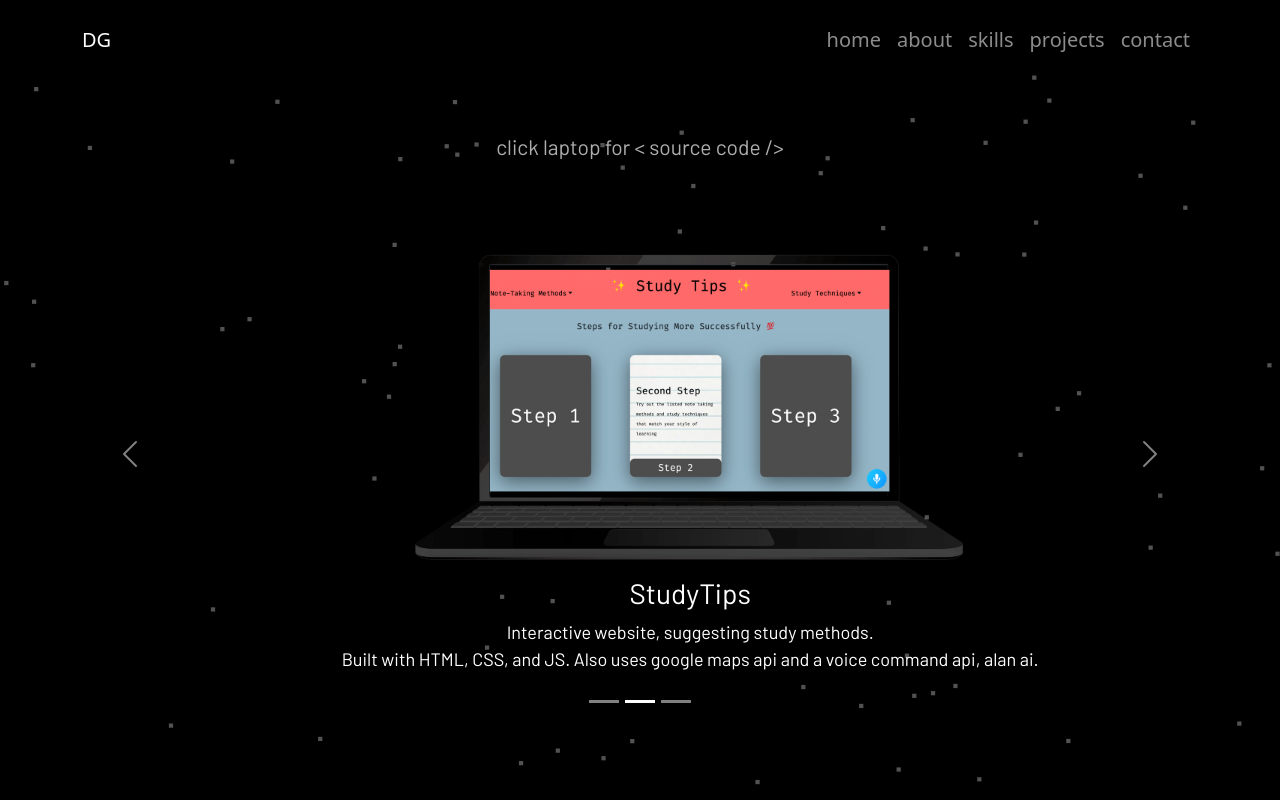
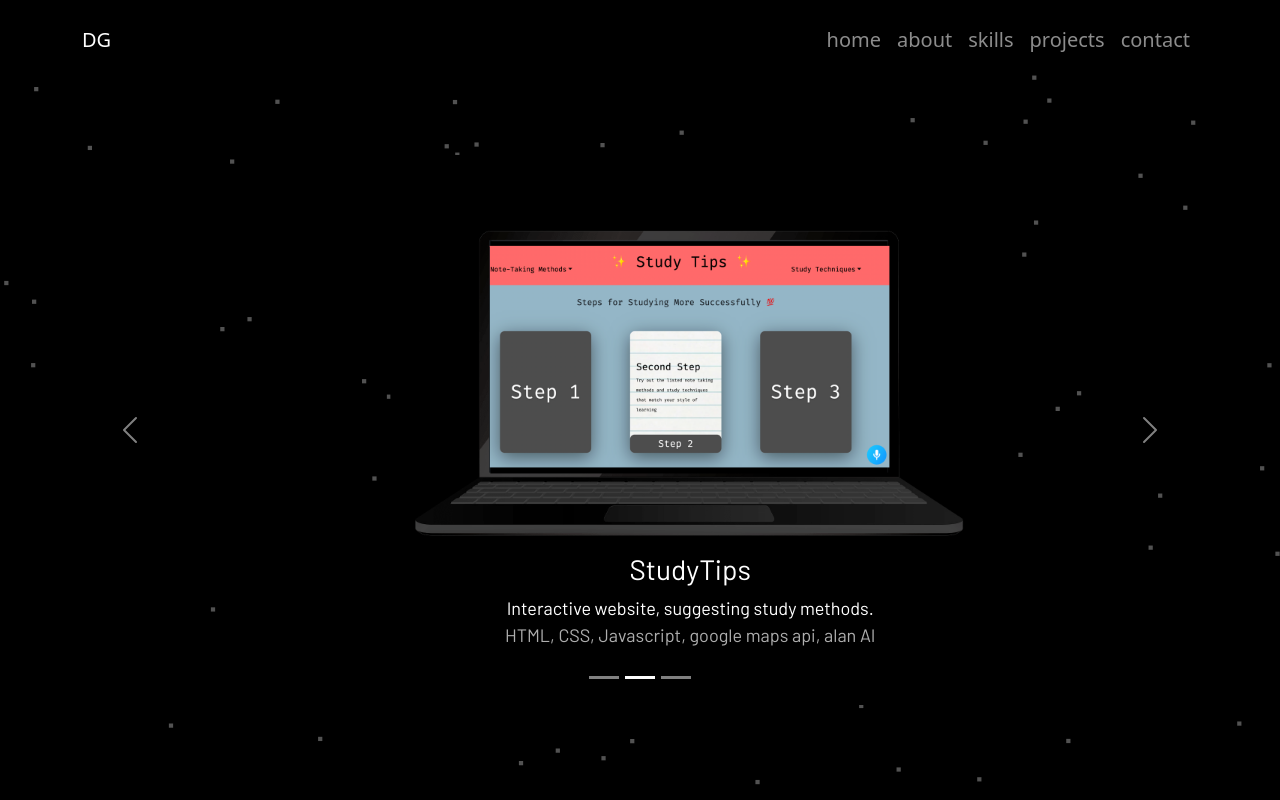
Before and after one commit to dan1el5/personalwebsite, a React (Create React App) app: page /projects in a window 1280 px wide. Built offline with nearby package versions, Linux system fonts and the light colour scheme; the HTML template or start-up script is replaced by a standard one.

Commit message:
fixed particle overlay

```diff
--- a/src/App.css
+++ b/src/App.css
@@ -30,6 +30,10 @@
 
   from { transform : translateY(2%) }
   to   { transform : translateY(0%) }
+}
+
+.grey {
+  color:#AEAEAE;
 }
 
 /* tsparticles */
@@ -154,6 +158,7 @@
   width:50%;
   padding-bottom: 100px;
   transition: 1s all 0s ease;
+  background-color: #000000;
 }
 
 .projectimgs:hover {
@@ -168,8 +173,8 @@
 
 /* contact section */
 .iconstyling {
-  height: 30px;
-  width: 30px;
+  height: 20px;
+  width: 20px;
   margin: 30px;
   padding: 10px;
   color: white;
@@ -186,7 +191,3 @@
   border-color: white;
   color:white;
 }
-
-.grey {
-  color:#AEAEAE;
-}
--- a/src/components/About.js
+++ b/src/components/About.js
@@ -9,7 +9,7 @@ const About = () => {
     return (
         <div className="main">
             <div className="abouttext">
-                <p>My name is Daniel Gomes. I'm a 2nd year student at western university, specializing in computer science. I've been coding for about 5 years.</p>
+                <p>Hi, I'm Daniel Gomes. I'm a 2nd year student at western university, specializing in computer science. I've been coding for about 5 years.</p>
                 <p>I'm a developer at Western Developer's Society, and a business content creator at Western Tech Review.
                 I'm also an avid reader, and passionate about fitness. </p>
                 <p>A few of my skills are full stack development, digital marketing, investment analysis, and algorithm design.</p>
--- a/src/components/Contact.js
+++ b/src/components/Contact.js
@@ -9,7 +9,7 @@ const Contact = () => {
         <div className="main">
             <div>
                 <div className="contacttext">
-                    <h1>feel free to <span className="grey">contact</span> me!</h1>
+                    <h1>get in <span className="grey">touch.</span></h1>
                 </div>
                 <div className="icons">
                     <a href="https://github.com/dan1el5" target="_blank" rel="noreferrer">
--- a/src/components/Projects.js
+++ b/src/components/Projects.js
@@ -8,8 +8,7 @@ import Carousel from 'react-bootstrap/Carousel';
 const Projects = () => {
     return (
         <div className="main">
-            <div>
-                <p class="grey">click laptop for &lt; source code /&gt;</p>
+            <div className="projects">
                 <Carousel>
                     <Carousel.Item>
                         <a href="https://github.com/dan1el5/jammy" target="_blank" rel="noreferrer">
@@ -21,7 +20,7 @@ const Projects = () => {
                         </a>
                         <Carousel.Caption>
                             <h3>Jammy</h3>
-                            <p className="projdesc">Dicord bot for playing music. <br /> Built with discord.py and hosted on repl.it</p>
+                            <p className="projdesc">Dicord bot for playing music. <br /><span className="grey">discord.py, repl.it</span></p>
                         </Carousel.Caption>
                     </Carousel.Item>
 
@@ -35,7 +34,7 @@ const Projects = () => {
                         </a>
                         <Carousel.Caption>
                             <h3>StudyTips</h3>
-                            <p className="projdesc">Interactive website, suggesting study methods. <br/>Built with HTML, CSS, and JS. Also uses google maps api and a voice command api, alan ai.</p>
+                            <p className="projdesc">Interactive website, suggesting study methods. <br/><span className="grey">HTML, CSS, Javascript, google maps api, alan AI</span></p>
                         </Carousel.Caption>
                     </Carousel.Item>
 
@@ -49,7 +48,7 @@ const Projects = () => {
                         </a>
                         <Carousel.Caption>
                             <h3>Workout Tracker</h3>
-                            <p className="projdesc">Practice with the MERN stack. Stores info in database. <br />Built with MongoDB, Express.js, React, Node.js</p>
+                            <p className="projdesc">Practice with the MERN stack.<br /><span className="grey">MongoDB, Express.js, React, Node.js</span></p>
                         </Carousel.Caption>
                     </Carousel.Item>
                 </Carousel>
```
